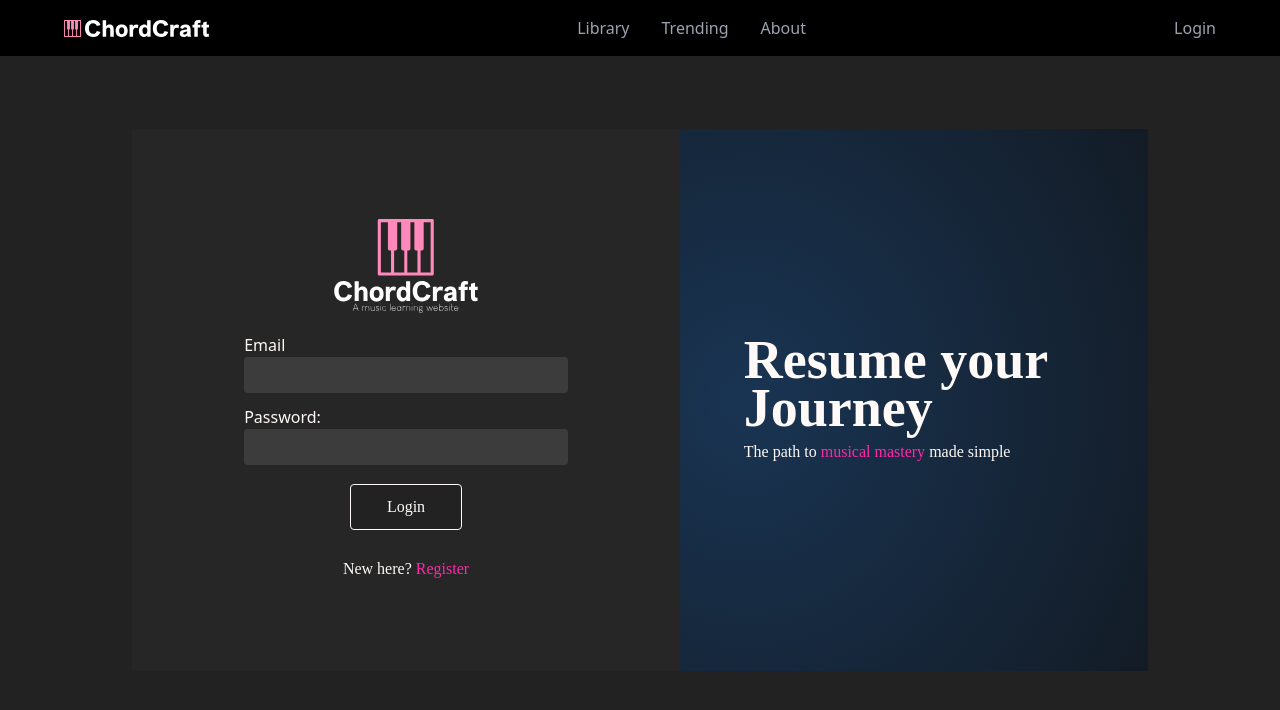
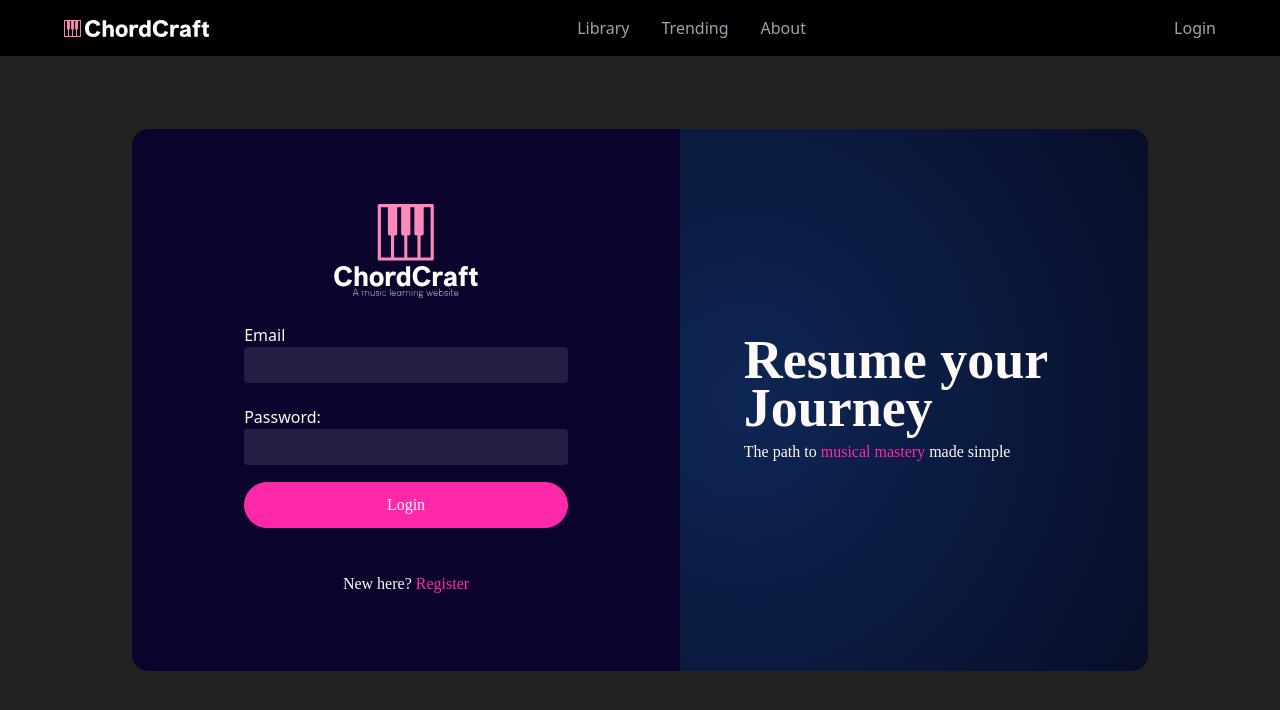
Before and after one commit to Niketw/chord-craft, a React (Vite) app in the folder client/: page /login in a window 1280 px wide. Shown: the top 710 px of the page. Built offline with nearby package versions, Linux system fonts and the light colour scheme; no server answers.

Commit message:
added pink accents to login n signup and otp

```diff
--- a/client/src/pages/LoginPage.jsx
+++ b/client/src/pages/LoginPage.jsx
@@ -31,7 +31,7 @@ export default function Login() {
 
         <section className="bg-craft_black h-screen grid place-items-center relative">
             <Header/>
-            <div className='flex bg-craft_grey text-primary min-h-[542px] items-center'>
+            <div className='flex bg-craft_grey text-primary min-h-[542px] items-center overflow-clip rounded-2xl'>
                 <div className="working-container px-28 grid gap-5 justify-center justify-items-center">
                     <img src={newlogo} className="w-36"/>
                     <form onSubmit={logInUser} method="post" className="grid grid-rows-3 gap-3 items-center">
@@ -53,7 +53,7 @@ export default function Login() {
                                 onChange={(e) => setPassword(e.target.value)}
                             />
                         </div>
-                        <button className='btn-alter-default justify-self-center' type={'submit'}>Login</button>
+                        <button className='btn-default rounded-full mb-6 hover:bg-pink-300' type={'submit'}>Login</button>
                     </form>
                     <p className="font-light">New here? <a href="/register" className='text-action'> Register </a> </p>
                 </div>
--- a/client/src/pages/SignupPage.jsx
+++ b/client/src/pages/SignupPage.jsx
@@ -68,7 +68,7 @@ export default function Signup() {
                                 onChange={(e) => setPassword(e.target.value)}
                             />
                         </div>
-                        <button className='btn-alter-default justify-self-center' type={"submit"}>SignUp</button>
+                        <button className='btn-default rounded-full mb-6 hover:bg-pink-300' type={"submit"}>SignUp</button>
                     </form>
                     <p className="font-light">Have an account? <a href="/login" className='text-action'> Login </a> </p>
                 </div>
--- a/client/src/pages/VerifyOTP.jsx
+++ b/client/src/pages/VerifyOTP.jsx
@@ -24,7 +24,7 @@ export default function VerifyOTP() {
     <>
         <Header/>
         <section className="bg-craft_black h-screen grid place-items-center relative">
-            <div className='flex bg-craft_grey text-primary min-h-[400px] items-center'>
+            <div className='flex bg-craft_grey text-primary min-h-[400px] items-center overflow-clip rounded-2xl'>
                 <div className="working-container px-20 grid gap-5 justify-center justify-items-center">
                     <img src={newlogo} className="w-36"/>
                     <form onSubmit={verifyOtp} method="post" className="grid grid-rows-2 gap-3 items-center w-72">
@@ -38,7 +38,7 @@ export default function VerifyOTP() {
                             />
                         </div>
 
-                        <button className='btn-alter-default justify-self-center' type="submit">Proceed</button>
+                        <button className='btn-default rounded-full mb-6 hover:bg-pink-300' type="submit">Proceed</button>
                     </form>
                     <p className="font-light">OTP sent to <span className='text-action'> email </span> </p>
                 </div>
--- a/client/tailwind.config.js
+++ b/client/tailwind.config.js
@@ -9,7 +9,7 @@ module.exports = {
             primary: "#FFFAF7",
             secondary: "#585656",
             action: "#ff28a9",
-            craft_grey: "#262626",
+            craft_grey: "#0b042c",
             craft_black: "#222222"
 
         },
```
